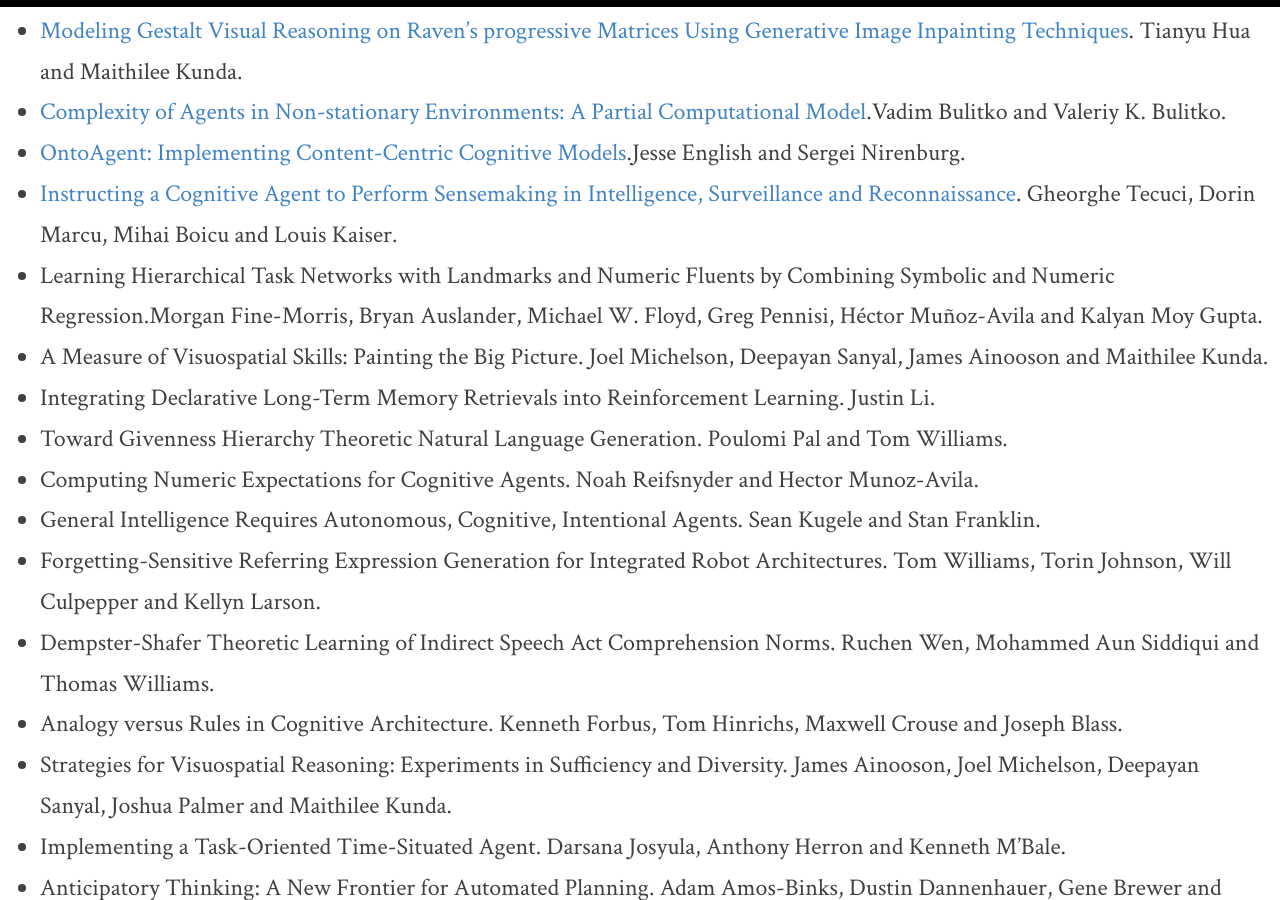
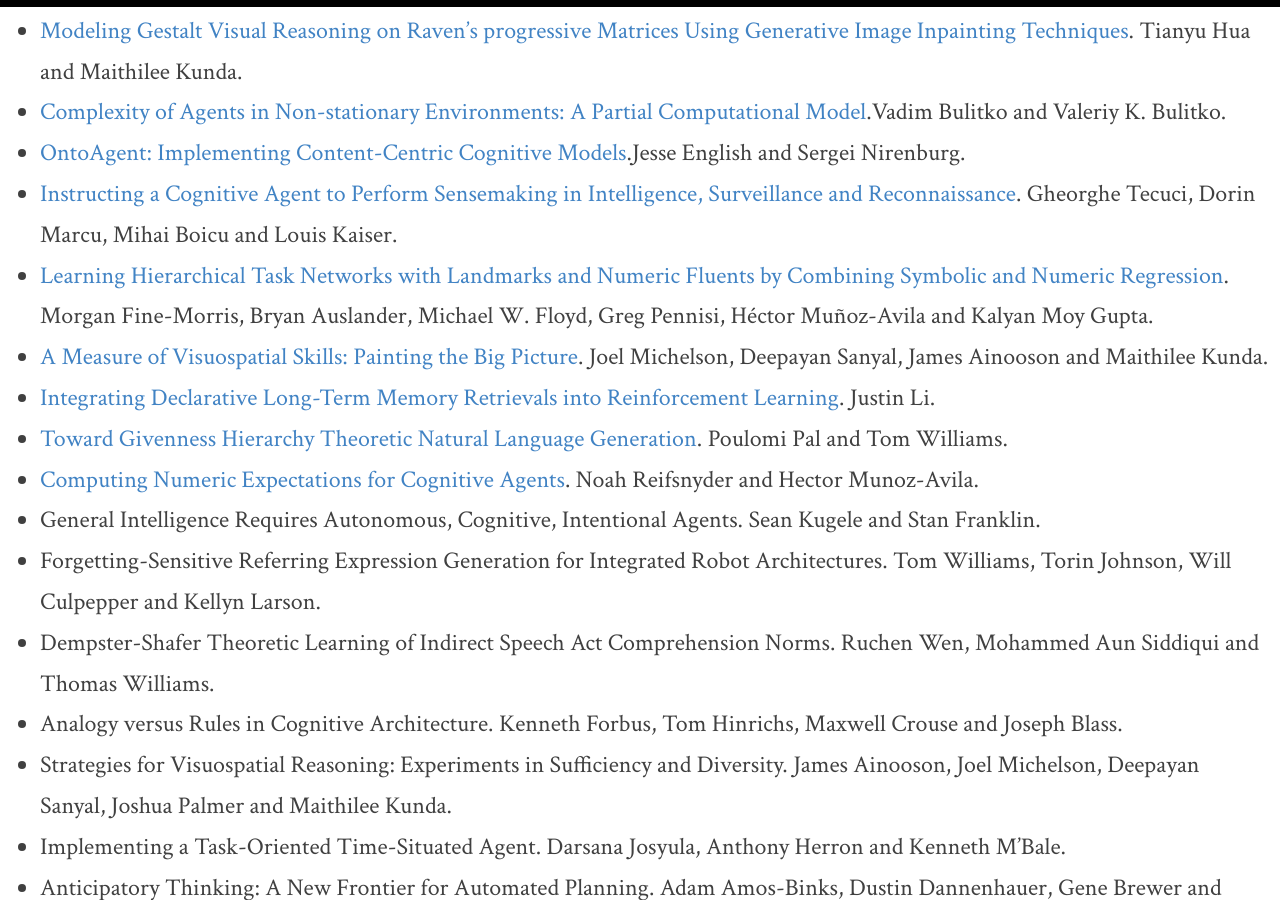
Before and after one commit to anna-reali/dc2021, a Jekyll site: the page built from _pages/papers.md, in a window 1280 px wide and 900 px high, scrolled down 1763 px. Built offline with Jekyll 4.4.1, drawn with Linux system fonts in a browser that asks for light colours; part of the change alters nothing that is shown.

```diff
--- a/_pages/papers.md
+++ b/_pages/papers.md
@@ -36,11 +36,11 @@ This page is still being updated.
 - [Complexity of Agents in Non-stationary Environments: A Partial Computational Model]({{ site.baseurl }}/data/ACS2020_paper_37.pdf).Vadim Bulitko and Valeriy K. Bulitko.
 - [OntoAgent: Implementing Content-Centric Cognitive Models]({{ site.baseurl }}/data/ACS2020_paper_16.pdf).Jesse English and Sergei Nirenburg.
 - [Instructing a Cognitive Agent to Perform Sensemaking in Intelligence, Surveillance and Reconnaissance]({{ site.baseurl }}/data/ACS2020_paper_39.pdf). Gheorghe Tecuci, Dorin Marcu, Mihai Boicu and Louis Kaiser.
-- Learning Hierarchical Task Networks with Landmarks and Numeric Fluents by Combining Symbolic and Numeric Regression.Morgan Fine-Morris, Bryan Auslander, Michael W. Floyd, Greg Pennisi, Héctor Muñoz-Avila and Kalyan Moy Gupta.
-- A Measure of Visuospatial Skills: Painting the Big Picture.	Joel Michelson, Deepayan Sanyal, James Ainooson and Maithilee Kunda.
-- Integrating Declarative Long-Term Memory Retrievals into Reinforcement Learning. Justin Li.
-- Toward Givenness Hierarchy Theoretic Natural Language Generation. Poulomi Pal and Tom Williams.
-- Computing Numeric Expectations for Cognitive Agents. Noah Reifsnyder and Hector Munoz-Avila.
+- [Learning Hierarchical Task Networks with Landmarks and Numeric Fluents by Combining Symbolic and Numeric Regression]({{ site.baseurl }}/data/ACS2020_paper_8.pdf). Morgan Fine-Morris, Bryan Auslander, Michael W. Floyd, Greg Pennisi, Héctor Muñoz-Avila and Kalyan Moy Gupta.
+- [A Measure of Visuospatial Skills: Painting the Big Picture]({{ site.baseurl }}/data/ACS2020_paper_20.pdf).	Joel Michelson, Deepayan Sanyal, James Ainooson and Maithilee Kunda.
+- [Integrating Declarative Long-Term Memory Retrievals into Reinforcement Learning]({{ site.baseurl }}/data/ACS2020_paper_35.pdf). Justin Li.
+- [Toward Givenness Hierarchy Theoretic Natural Language Generation]({{ site.baseurl }}/data/ACS2020_paper_4.pdf). Poulomi Pal and Tom Williams.
+- [Computing Numeric Expectations for Cognitive Agents]({{ site.baseurl }}/data/ACS2020_paper_12.pdf). Noah Reifsnyder and Hector Munoz-Avila.
 - General Intelligence Requires Autonomous, Cognitive, Intentional Agents. Sean Kugele and Stan Franklin.
 - Forgetting-Sensitive Referring Expression Generation for Integrated Robot Architectures. Tom Williams, Torin Johnson, Will Culpepper and Kellyn Larson.
 - Dempster-Shafer Theoretic Learning of Indirect Speech Act Comprehension Norms. Ruchen Wen, Mohammed Aun Siddiqui and Thomas Williams.
```
